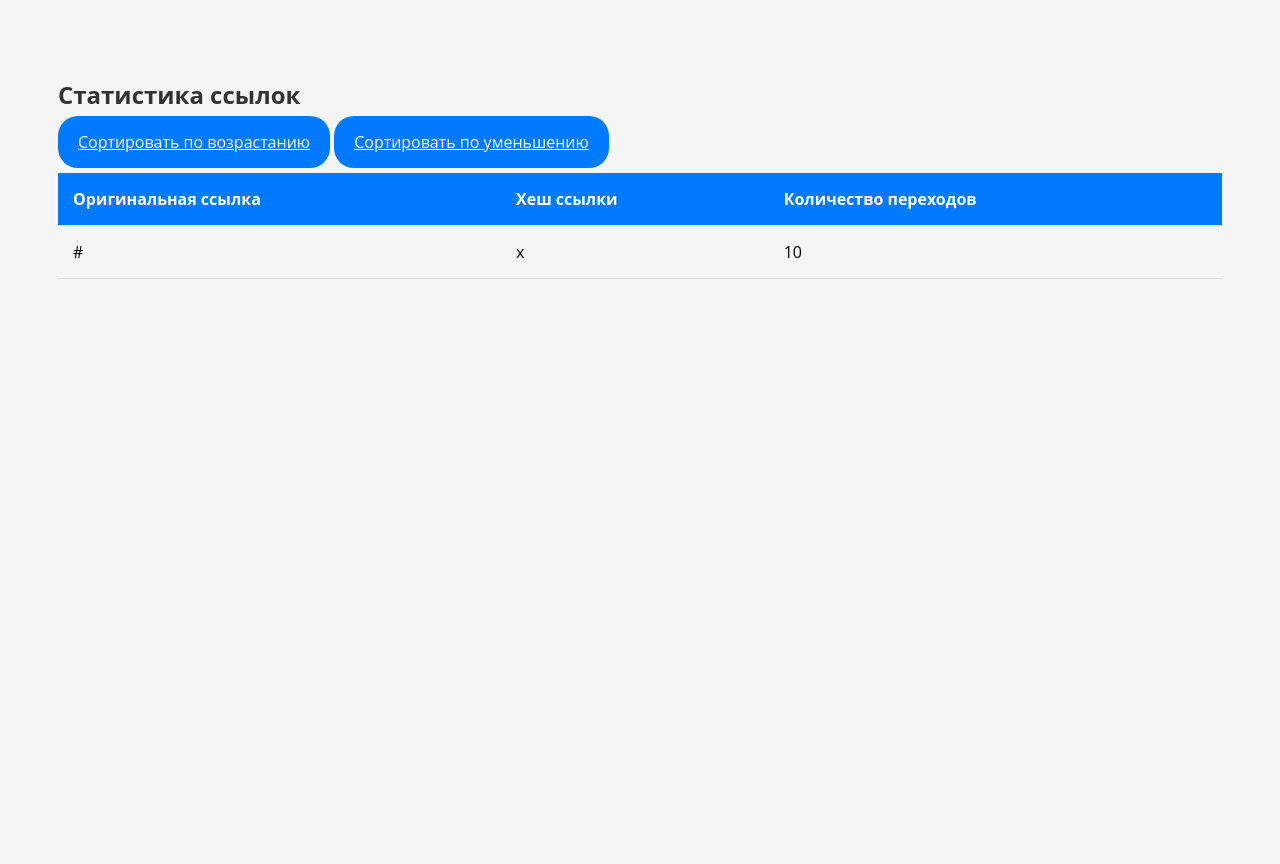
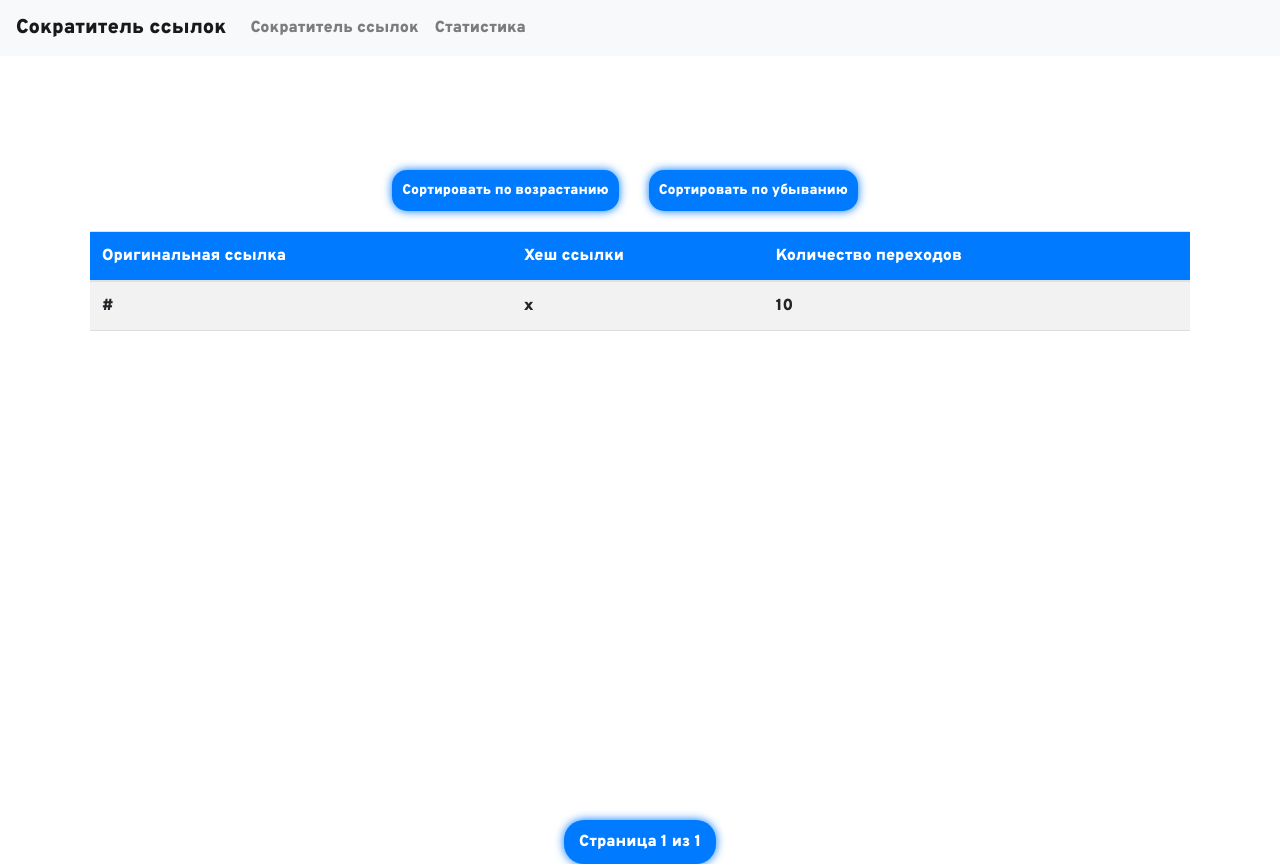
Before and after one commit to basbky/test_link_shortener, a Django app: page /statistics/ in a window 1280 px wide. Before the commit the page ends 279 px from the top, so only its background shows below. Run offline with Django 4.2, Linux system fonts and the light colour scheme; tables that the repository leaves empty hold one stand-in row (values such as "Sample post"); some libraries are stand-ins or nearby versions.

Commit message:
pagination added and css upd

```diff
--- a/src/shortener/static/shortener/css/statistics.css
+++ b/src/shortener/static/shortener/css/statistics.css
@@ -1,6 +1,8 @@
+@import url('https://fonts.googleapis.com/css2?family=Overpass:wght@900&display=swap');
+
+
 body {
-    font-family: 'Open Sans', sans-serif;
-    background-color: #f5f5f5;
+    font-family: 'Overpass', sans-serif;
 }
 
 h1, h2, h3, h4, h5, h6 {
@@ -16,16 +18,19 @@ h1, h2, h3, h4, h5, h6 {
 
 .btn {
     background-color: #007bff;
+    box-shadow: 0px 0px 10px #007bff;
     color: #fff;
     border-radius: 20px;
-    padding: 15px 20px;
+    padding: 10px 15px;
     font-size: 16px;
     cursor: pointer;
     border: none;
-    }
+    transition: all 0.3s ease-in-out;
+}
 
 .btn:hover {
-    background-color: #0069d9;
+  background-color: #0069d9;
+  box-shadow: 0px 0px 20px #0069d9;
 }
 
 .form-group {
@@ -41,6 +46,11 @@ input[type="text"] {
     border-radius: 50px;
     box-shadow: 0px 0px 10px #ccc;
     background-color: transparent;
+    transition: all 0.3s ease-in-out;
+}
+
+input[type="text"]:hover {
+    box-shadow: 0px 0px 20px #ccc;
 }
 
 input[type="submit"] {
@@ -70,9 +80,65 @@ th, td {
     padding: 15px;
     text-align: left;
     border-bottom: 1px solid #ddd;
+    transition: all 0.3s ease-in-out;
+}
+
+th:hover, td:hover {
+    background-color: #61abff;
 }
 
 th {
     background-color: #007bff;
     color: #fff;
 }
+
+.title {
+  color: #007bff;
+  font-size: 36px;
+  text-align: center;
+  margin-bottom: 30px;
+  text-transform: uppercase;
+  letter-spacing: 4px;
+  font-weight: 700;
+  font-family: 'Overpass', sans-serif;
+}
+
+.title {
+  color: #007bff;
+  font-size: 36px;
+  text-align: center;
+  margin-bottom: 30px;
+  text-transform: uppercase;
+  letter-spacing: 4px;
+  font-weight: 700;
+  font-family: 'Overpass', sans-serif;
+}
+
+.mx-3 {
+    display: flex;
+    justify-content: space-between;
+    margin-left: -10px;
+    margin-top: 650px;
+    position: absolute;
+    background-color: #007bff;
+    box-shadow: 0px 0px 10px #007bff;
+    color: #fff;
+    border-radius: 20px;
+    padding: 10px 15px;
+    font-size: 16px;
+    cursor: pointer;
+    border: none;
+    transition: all 0.3s ease-in-out;
+}
+
+.mx-3:hover {
+    background-color: #0069d9;
+  box-shadow: 0px 0px 20px #0069d9;
+}
+
+.btn {
+    padding: 10px 10px;
+    font-size: 14px;
+    border-radius: 15px;
+    margin-right: 30px;
+}
--- a/src/shortener/views.py
+++ b/src/shortener/views.py
@@ -1,3 +1,4 @@
+from django.core.paginator import Paginator
 from django.shortcuts import redirect
 from django.shortcuts import render
 from django.urls import reverse
@@ -34,6 +35,14 @@ class StatisticsView(TemplateView):
 
     def get_context_data(self, **kwargs):
         context = super().get_context_data(**kwargs)
-        sort_by = self.request.GET.get('sort_by', 'views_counter')
-        context['links'] = Link.objects.all().order_by(sort_by)
+        sort_by = (
+            self.request.GET.get('sort_by', 'views_counter') or 'views_counter'
+        )
+        links = Link.objects.all().order_by(sort_by)
+
+        paginator = Paginator(links, 10)
+        page = self.request.GET.get('page')
+        links = paginator.get_page(page)
+
+        context['links'] = links
         return context
--- /dev/null
+++ b/src/templates/shortener/navbar.html
@@ -0,0 +1,33 @@
+<!DOCTYPE html>
+<html>
+  <head>
+    <meta charset="utf-8">
+    <meta name="viewport" content="width=device-width, initial-scale=1, shrink-to-fit=no">
+    <link rel="stylesheet" href="https://maxcdn.bootstrapcdn.com/bootstrap/4.0.0/css/bootstrap.min.css" integrity="sha384-Gn5384xqQ1aoWXA+058RXPxPg6fy4IWvTNh0E263XmFcJlSAwiGgFAW/dAiS6JXm" crossorigin="anonymous">
+    <title>Меню</title>
+  </head>
+  <body>
+    <nav class="navbar navbar-expand-lg navbar-light bg-light">
+      <a class="navbar-brand" href="#">Сократитель ссылок</a>
+      <button class="navbar-toggler" type="button" data-toggle="collapse" data-target="#navbarNav" aria-controls="navbarNav" aria-expanded="false" aria-label="Toggle navigation">
+        <span class="navbar-toggler-icon"></span>
+      </button>
+      <div class="collapse navbar-collapse" id="navbarNav">
+        <ul class="navbar-nav">
+          <li class="nav-item">
+            <a class="nav-link" href="{% url 'url_shortener:url_shortener' %}">Сократитель ссылок</a>
+          </li>
+          <li class="nav-item">
+            <a class="nav-link" href="{% url 'url_shortener:statistics' %}">Статистика</a>
+          </li>
+        </ul>
+      </div>
+    </nav>
+    <div class="container my-5">
+      {% block content %}{% endblock %}
+    </div>
+    <script src="https://code.jquery.com/jquery-3.2.1.slim.min.js" integrity="sha384-KJ3o2DKtIkvYIK3UENzmM7KCkRr/rE9/Qpg6aAZGJwFDMVNA/GpGFF93hXpG5KkN" crossorigin="anonymous"></script>
+    <script src="https://cdnjs.cloudflare.com/ajax/libs/popper.js/1.12.9/umd/popper.min.js" integrity="sha384-ApNbgh9B+Y1QKtv3Rn7W3mgPxhU9K/ScQsAP7hUibX39j7fakFPskvXusvfa0b4Q" crossorigin="anonymous"></script>
+    <script src="https://maxcdn.bootstrapcdn.com/bootstrap/4.0.0/js/bootstrap.min.js" integrity="sha384-JZR6Spejh4U02d8jOt6vLEHfe/JQGiRRSQQxSfFWpi1MquVdAyjUar5+76PVCmYl" crossorigin="anonymous"></script>
+  </body>
+</html>
--- a/src/templates/shortener/statistics.html
+++ b/src/templates/shortener/statistics.html
@@ -1,11 +1,17 @@
+{% extends 'shortener/navbar.html'%}
 {% load static %}
-
+{% block content %}
   <link rel="stylesheet" type="text/css" href="{% static 'shortener/css/statistics.css' %}">
-<div class="container">
-  <h2 class="text-center">Статистика ссылок</h2>
-  <div class="d-flex justify-content-between my-3">
-    <a href="?sort_by=-views_counter" class="btn btn-secondary">Сортировать по возрастанию</a>
-    <a href="?sort_by=views_counter" class="btn btn-secondary">Сортировать по уменьшению</a>
+  <div class="d-flex justify-content-center my-3">
+    {% if links.has_previous %}
+      <a class="btn btn-secondary" href="?sort_by={{sort_by}}&page={{ links.previous_page_number }}">&laquo; Предыдущая</a>
+    {% endif %}
+    <span class="mx-3">Страница {{ links.number }} из {{ links.paginator.num_pages }}</span>
+    {% if links.has_next %}
+      <a class="btn btn-secondary" href="?sort_by={{sort_by}}&page={{ links.next_page_number }}">Следующая &raquo;</a>
+    {% endif %}
+    <a href="?sort_by=views_counter" class="btn btn-secondary">Сортировать по возрастанию</a>
+    <a href="?sort_by=-views_counter" class="btn btn-secondary">Сортировать по убыванию</a>
   </div>
     <table class="table table-striped">
       <thead>
@@ -26,3 +32,4 @@
       </tbody>
     </table>
   </div>
+{% endblock %}
--- a/src/templates/shortener/url_shortener.html
+++ b/src/templates/shortener/url_shortener.html
@@ -1,7 +1,7 @@
+{% extends 'shortener/navbar.html'%}
 {% load static %}
-
+{% block content %}
   <link rel="stylesheet" type="text/css" href="{% static 'shortener/css/shortener.css' %}">
-<h1 class="title">Сократитель ссылок</h1>
   <div class="form-container">
     <form method="post">
       {% csrf_token %}
@@ -23,3 +23,4 @@
       {% endfor %}
     </div>
   </div>
+{% endblock %}
```
Also changed, not shown: src/shortener/static/shortener/css/shortener.css (+7 -1 lines). Lines whose indentation alone changed are shown as unchanged.
